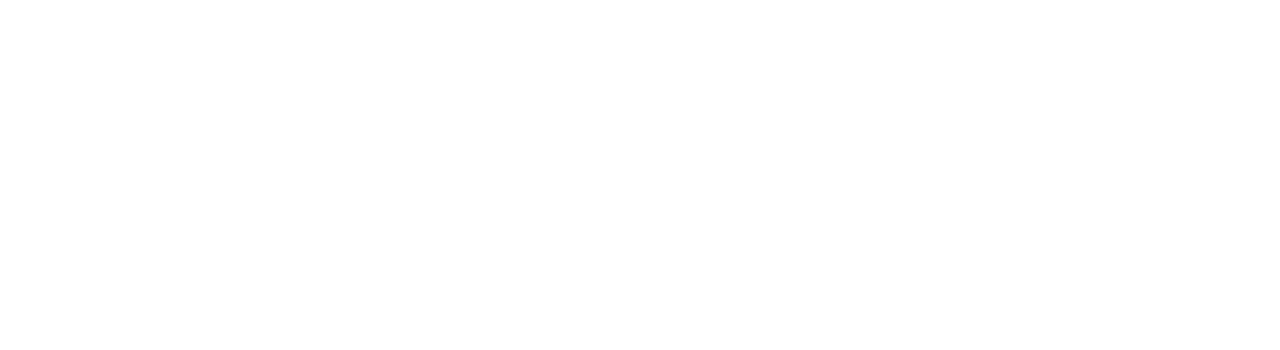
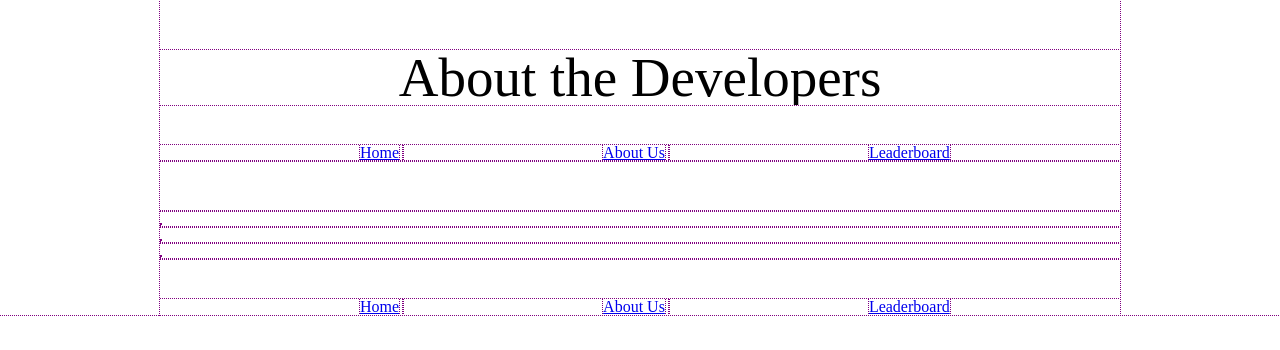
Before and after one commit to johnpstratton/Mine-Hound, a plain HTML site: page html/about-us.html in a window 1280 px wide. Drawn offline with Linux system fonts and the light colour scheme; files that its build step writes are made by us from their sources.

Commit message:
began outline on aboutus page

```diff
--- a/css/about-us.css
+++ b/css/about-us.css
@@ -1,3 +1,27 @@
+*{
+  overflow: hidden;
+  outline: purple  dotted 1px;
+  box-sizing: border-box;
+  overflow: auto;
+}
+
 body {
-  font-size: larger;
+  width: 960px;
+  margin-left: auto;
+  margin-right: auto;
 }
+
+h1 {
+  margin-top: 50px;
+  text-align: center;
+  font-size: 55px;
+}
+
+nav {
+  margin-top: 40px;
+}
+
+nav > ul > li {
+  display: inline;
+  padding-left: 200px;
+}
--- a/html/about-us.html
+++ b/html/about-us.html
@@ -4,23 +4,23 @@
   <meta charset="UTF-8">
   <meta name="viewport" content="width=device-width, initial-scale=1.0">
   <title>About Us</title>
-  <link href="css/reset.css" type="text/css" rel="stylesheet"/>
-  <link href="css/about-us.css" type="text/css" rel="stylesheet"/>
-
+  <link href="../css/reset.css" type="text/css" rel="stylesheet"/>
+  <link href="../css/about-us.css" type="text/css" rel="stylesheet"/>
 
 </head>
 <body>
   <header>
+    <h1>About the Developers</h1>
     <nav>
       <ul>
         <li>
-          <a href="#"></a>
+          <a href="../index.html">Home</a>
         </li>
         <li>
-          <a href="#"></a>
+          <a href="../html/about-us.html">About Us</a>
         </li>
         <li>
-          <a href="#"></a>
+          <a href="../leaderboard.html">Leaderboard</a>
         </li>
       </ul>
     </nav>
@@ -52,10 +52,15 @@
   <footer>
     <nav>
       <ul>
-        <li><a href="#"></a></li>
-        <li><a href="#"></a></li>
-        <li><a href="#"></a></li>
-        <li><a href="#"></a></li>
+        <li>
+          <a href="../index.html">Home</a>
+        </li>
+        <li>
+          <a href="../html/about-us.html">About Us</a>
+        </li>
+        <li>
+          <a href="../leaderboard.html">Leaderboard</a>
+        </li>
       </ul>
     </nav>
   </footer>
```
Also changed, not shown: index.html (+3 -3 lines), leaderboard.html (+1 -1 lines).
